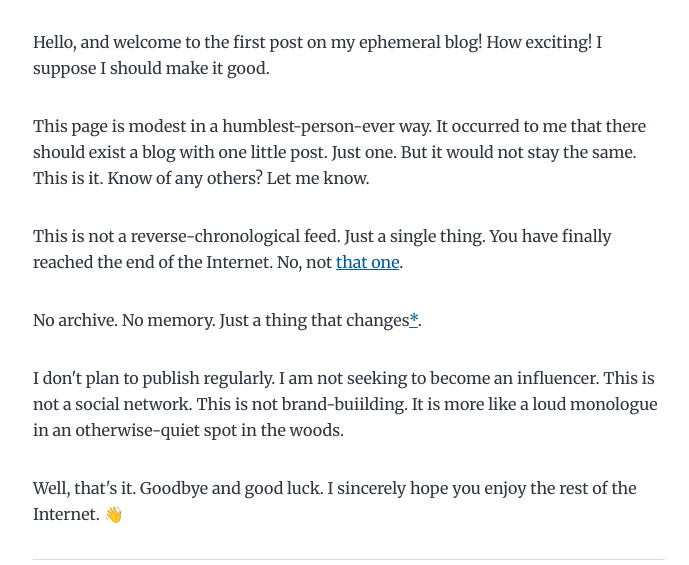
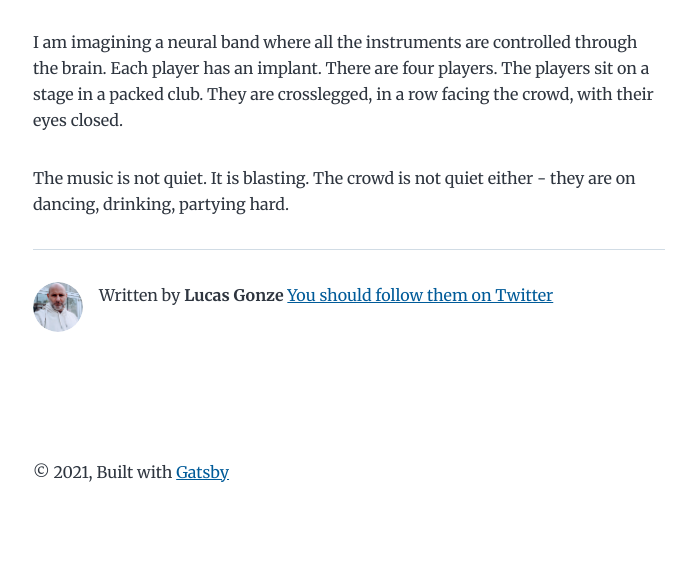
Before and after one commit to lucasgonze/ephemerablog, a Gatsby site: page /one-and-only/ in a window 1280 px wide. Shown: the part 211-776 px from the top of the page, without its empty margins (291-980 px from the left). Built offline with nearby package versions, Linux system fonts and the light colour scheme; Gatsby itself is replaced by a stand-in of ours.

Commit message:
Update one-and-only.md

```diff
--- a/content/blog/one-and-only.md
+++ b/content/blog/one-and-only.md
@@ -4,14 +4,6 @@ date: "2021-02-15T22:12:03.284Z"
 description: "When Candide meets up with his old tutor Pangloss, the latter is in a pitiable condition."
 ---
 
-Hello, and welcome to the first post on my ephemeral blog!  How exciting! I suppose I should make it good.
+I am imagining a neural band where all the instruments are controlled through the brain. Each player has an implant. There are four players. The players sit on a stage in a packed club. They are crosslegged, in a row facing the crowd, with their eyes closed.
 
-This page is modest in a humblest-person-ever way. It occurred to me that there should exist a blog with one little post. Just one. But it would not stay the same. This is it. Know of any others? Let me know.
-
-This is not a reverse-chronological feed. Just a single thing. You have finally reached the end of the Internet. No, not [that one](http://hmpg.net/ "there").
-
-No archive. No memory. Just a thing that changes[*](https://ephemerablog.vercel.app/rss.xml).
-
-I don't plan to publish regularly. I am not seeking to become an influencer. This is not a social network. This is not brand-buiilding. It is more like a loud monologue in an otherwise-quiet spot in the woods.
-
-Well, that's it. Goodbye and good luck. I sincerely hope you enjoy the rest of the Internet. 👋
+The music is not quiet. It is blasting. The crowd is not quiet either - they are on dancing, drinking, partying hard.
```
